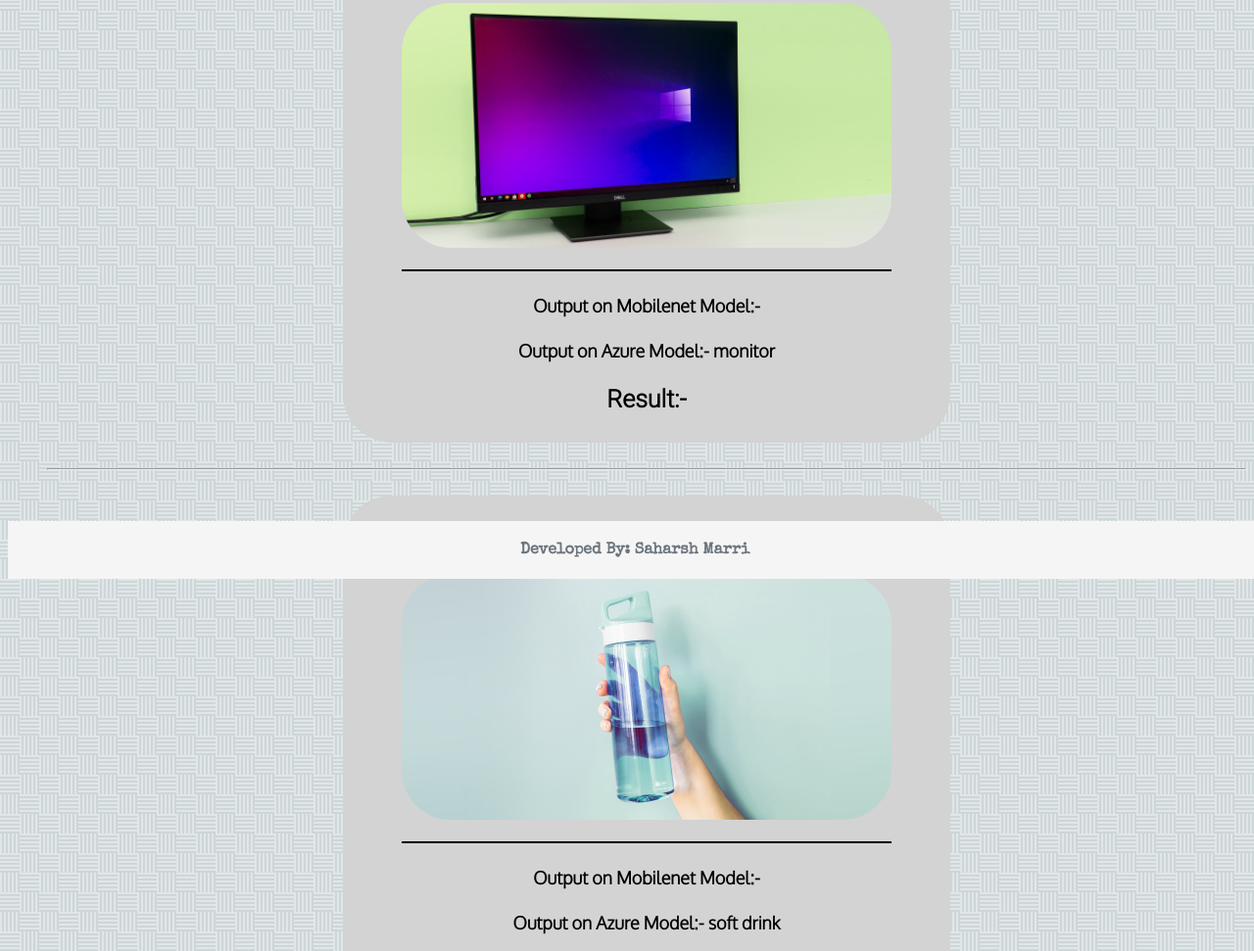
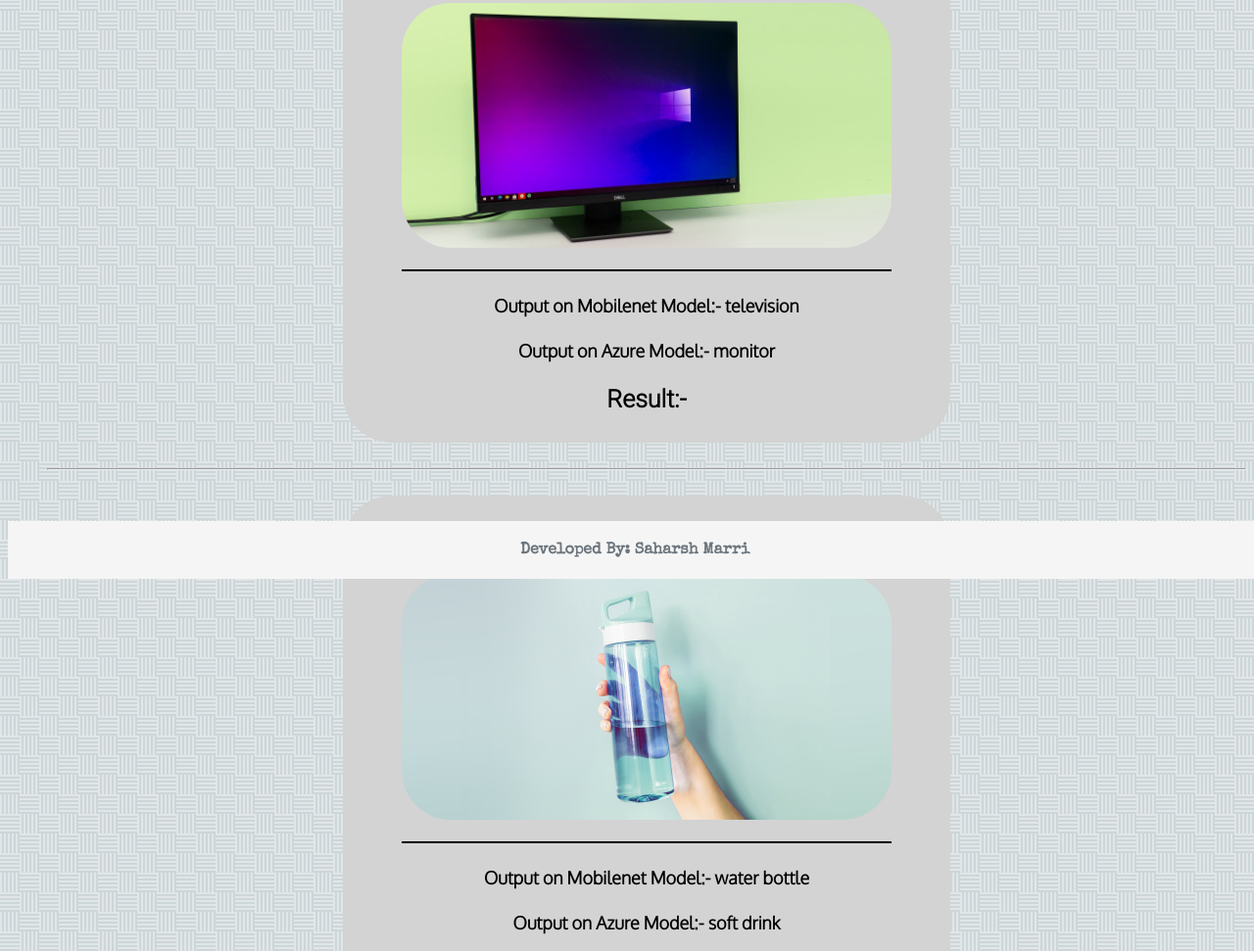
Before and after one commit to saharsh2008/case-study-project, a plain HTML site: page index.html in a window 1280 px wide. Shown: the part 209-1180 px from the top of the page at 98% size. Drawn offline with nearby package versions, Linux system fonts and the light colour scheme; a script that the page names is missing.

Commit message:
Add files via upload

```diff
--- a/index.html
+++ b/index.html
@@ -19,7 +19,7 @@
                 </li>
                 <br>
                 <div class="line"></div>
-                <h4>Output on <b>Mobilenet Model:-</b><span></span></h4>
+                <h4>Output on <b>Mobilenet Model:-</b><span> television</span></h4>
                 <h4>Output on <b>Azure Model:-</b><span> monitor</span></h4>
                 <div class="conclusion">
                     <h2><b>Result:-</b><h3> </h3></h2>
@@ -35,7 +35,7 @@
                 </li>
                 <br>
                 <div class="line"></div>
-                <h4>Output on <b>Mobilenet Model:-</b><span></span></h4>
+                <h4>Output on <b>Mobilenet Model:-</b><span> water bottle</span></h4>
                 <h4>Output on <b>Azure Model:-</b><span> soft drink</span></h4>
                 <div class="conclusion">
                     <h2><b>Result:-</b><h3> </h3></h2>
@@ -51,7 +51,7 @@
                 </li>
                 <br>
                 <div class="line"></div>
-                <h4>Output on <b>Mobilenet Model:-</b><span></span></h4>
+                <h4>Output on <b>Mobilenet Model:-</b><span> hand blower</span></h4>
                 <h4>Output on <b>Azure Model:-</b><span> pen</span></h4>
                 <div class="conclusion">
                     <h2><b>Result:-</b><h3> </h3></h2>
```
